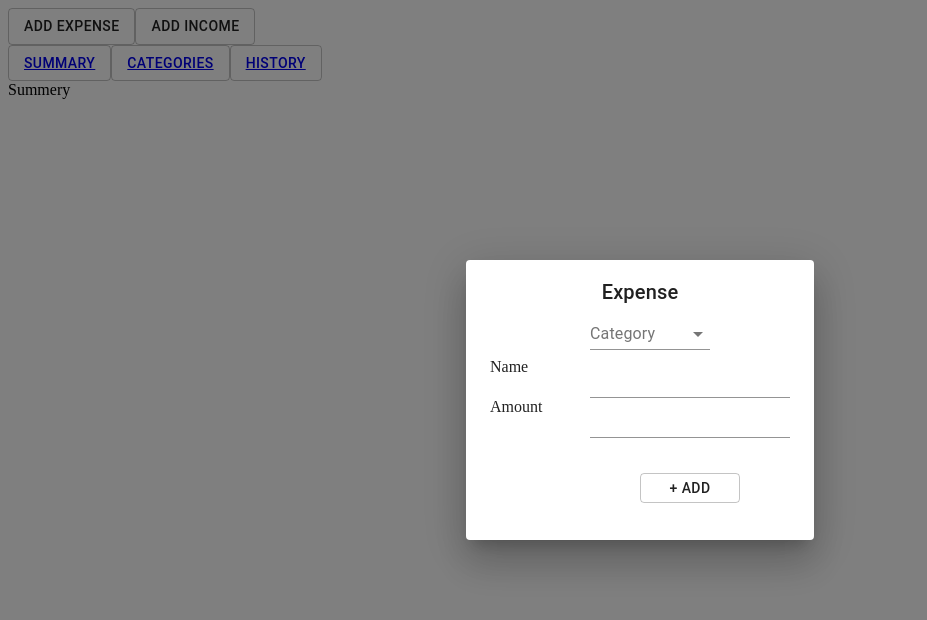
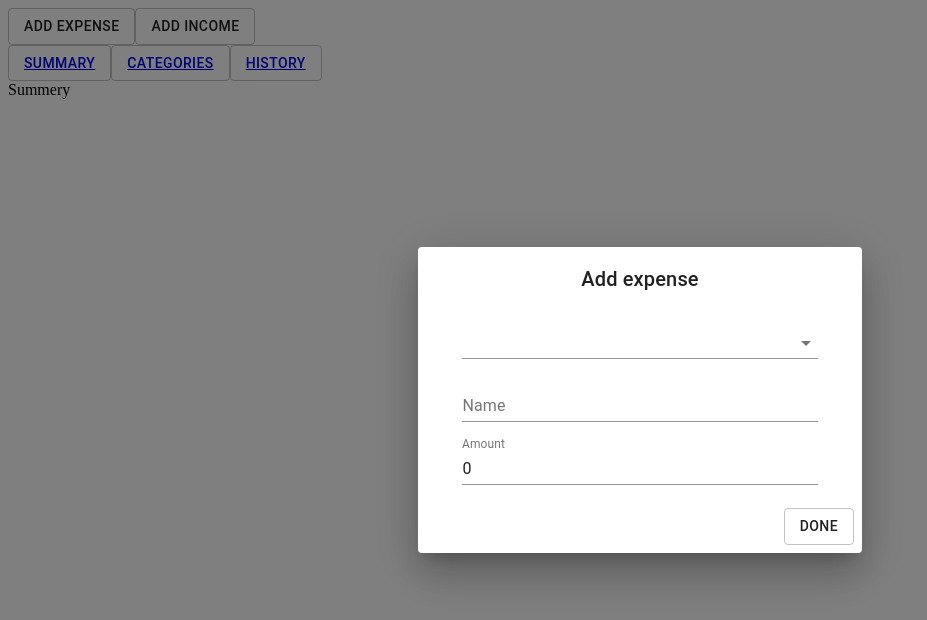
Before and after one commit to LuizaAv/aca-final-project-lge, a React (Create React App) app: page / in a window 1280 px wide. Both pictures are taken after a click on the button "ADD EXPENSE". Shown: the top 620 px of the page, without its empty margins (0-927 px from the left). Built offline with nearby package versions, Linux system fonts and the light colour scheme.

Commit message:
feat(AddBudget)  bugs and visual style fixed

```diff
--- a/src/Components/AddBudget/AddBudget.js
+++ b/src/Components/AddBudget/AddBudget.js
@@ -1,167 +1,132 @@
-import React, { useState, useContext } from "react";
-import { makeStyles } from "@material-ui/core/styles";
-import Button from "@material-ui/core/Button";
-import TextField from "@material-ui/core/TextField";
-import Dialog from "@material-ui/core/Dialog";
-import DialogContent from "@material-ui/core/DialogContent";
-import DialogTitle from "@material-ui/core/DialogTitle";
-import InputLabel from "@material-ui/core/InputLabel";
-import MenuItem from "@material-ui/core/MenuItem";
-import FormControl from "@material-ui/core/FormControl";
-import Select from "@material-ui/core/Select";
-import { addBudget } from "../../store/actions";
-import { useStoreContext } from "../../store/storeContext";
+import React, { useState } from 'react';
+import Button from '@material-ui/core/Button';
+import FormControl from '@material-ui/core/FormControl';
+import InputLabel from '@material-ui/core/InputLabel';
+import Dialog from '@material-ui/core/Dialog';
+import DialogTitle from '@material-ui/core/DialogTitle';
+import DialogActions from '@material-ui/core/DialogActions';
+import Select from '@material-ui/core/Select';
+import MenuItem from '@material-ui/core/MenuItem';
+import TextField from '@material-ui/core/TextField';
+import { makeStyles } from '@material-ui/core/styles';
 
-//import { budget } from "../../API/db";
+import { useStoreContext } from '../../store/storeContext';
+import { addBudget } from '../../store/actions';
 
-const useStyles = makeStyles(theme => ({
-  formControl: {
-    margin: theme.spacing(1),
-    minWidth: 120,
-    marginLeft: 100,
-    marginTop: -30
-  }
-}));
+const useStyles = makeStyles({
+  title: {
+    margin: 'auto',
+  },
+  itemSize: {
+    width: '80%',
+    margin: 'auto',
+    marginBottom: 15,
+  },
+});
 
-function AddBudget(props) {
+export default function AddBudget() {
   const classes = useStyles();
-  const [category, setCategory] = React.useState("");
+  const { state, dispatch } = useStoreContext();
+  const [type, setType] = useState('');
+  const [name, setName] = useState('');
+  const [category, setCategory] = React.useState('');
+  const [amount, setAmount] = useState(0);
+  const [date, setDate] = useState('');
   const [open, setOpen] = React.useState(false);
-  const [name, setName] = useState("");
-  const [amount, setAmount] = useState(0);
-  const { state, dispatch } = useStoreContext();
-  const [changeableData, setChangeableData] = useState("");
-  const [date, setDate] = useState("")
+
+  const handleOpen = () => {
+    setOpen(!open);
+  };
 
   const handleClickExpense = () => {
-    setOpen(true);
-    setChangeableData("Expense");
+    setType('expense');
+    handleOpen();
   };
 
   const handleClickIncome = () => {
-    setOpen(true);
-    setChangeableData("Income");
+    setType('income');
+    handleOpen();
   };
 
-  const handleClose = () => {
-    setOpen(false);
+  const handleNameChange = (e) => {
+    setName(e.target.value);
   };
 
-  const handleNameChange = e => {
-    setName(e.target.value);
-    console.log(name);
+  const handleAmountChange = (e) => {
+    setAmount(e.target.value);
   };
 
-  const handleAmountChange = e => {
-    setAmount(e.target.value);
-    console.log(amount);
+  const handleStateReset = () => {
+    setType('');
+    setName('');
+    setCategory('');
+    setAmount('');
+    setDate('');
+    setOpen(!open);
   };
 
   const handleAddingBudget = () => {
-    const id =
-      state.categories.reduce(
-        (acc, category) => (category.id > acc ? category.id : acc),
-        0
+    const id = state.budget.reduce(
+      (acc, budget) => (budget.id > acc ? budget.id : acc),
+      0,
     ) + 1;
-    const newDate = new Date()
-    setDate(`${newDate.getDay()}.${newDate.getMonth()}.${newDate.getYear()}`)
-    const addedBudget = {id, type: changeableData, name, category, amount, date};
-    setName("");
-    setAmount("");
-    setCategory('');
-    setOpen(!true);
+    const newDate = new Date();
+    setDate(`${newDate.getDay()}.${newDate.getMonth()}.${newDate.getYear()}`);
+    const addedBudget = {
+      id, type, name, category, amount, date,
+    };
+    handleStateReset();
     dispatch(addBudget(addedBudget));
-    //console.log(budget)
-    //console.log(date)
   };
 
-  const handleChangeSelect = event => {
-    setCategory(event.target.value);
+  const handleChangeSelect = (e) => {
+    setCategory(e.target.value);
   };
 
-  const style = {
-    sizes: {
-      height: 200,
-      width: 300,
-      margin: "auto"
-    },
-    title: {
-      textAlign: "center"
-    },
-    textfield: {
-      marginLeft: 100,
-      marginTop: -10
-    },
-    submitButton: {
-      height: 30,
-      width: 100,
-      marginLeft: 150,
-      marginBottom: -80
-    }
-  };
   return (
     <div>
-      <div className="addExpense">
       <Button variant="outlined" value="Expense" onClick={handleClickExpense}>
         Add Expense
       </Button>
       <Button variant="outlined" value="Income" onClick={handleClickIncome}>
         Add Income
       </Button>
-        <div>
-          <Dialog open={open} onClose={handleClose}>
-            <DialogTitle id="form-dialog-title" style={style.title}>
-              {changeableData}
-            </DialogTitle>
-            <DialogContent style={style.sizes}>
-              <div>
-                <FormControl className={classes.formControl}>
-                  <InputLabel id="demo-simple-select-label">
-                    Category
-                  </InputLabel>
-                  <Select
-                    labelId="demo-simple-select-label"
-                    id="demo-simple-select"
-                    value={category}
-                    onChange={handleChangeSelect}
-                  >
-                    {state.categories.map(category =>
-                      category.type === changeableData.toLowerCase() ? (
-                        <MenuItem value={category.name} key={category.name}>
-                          {category.name}
+
+      <Dialog fullWidth maxWidth="xs" open={open} onClose={handleOpen}>
+        <DialogTitle className={classes.title}>{`Add ${type}`}</DialogTitle>
+        <FormControl className={classes.itemSize}>
+          <InputLabel>{category}</InputLabel>
+          <Select value={category} onChange={handleChangeSelect}>
+            {state.categories
+              .filter((stateCategory) => stateCategory.type === type)
+              .map((stateCategory) => (
+                <MenuItem value={stateCategory.name} key={stateCategory.id}>
+                  {stateCategory.name}
                 </MenuItem>
-                      ) : null
-                    )}
+              ))}
           </Select>
         </FormControl>
-              </div>
-              <div>
-                <label>Name</label>
+
         <TextField
-                  style={style.textfield}
+          className={classes.itemSize}
+          label="Name"
+          value={name}
           onChange={handleNameChange}
         />
-              </div>
-              <div>
-                <label>Amount</label>
+
         <TextField
-                  style={style.textfield}
+          className={classes.itemSize}
+          label="Amount"
+          value={amount}
           onChange={handleAmountChange}
         />
-              </div>
-              <Button
-                variant="outlined"
-                style={style.submitButton}
-                onClick={handleAddingBudget}
-              >
-                + Add
+
+        <DialogActions>
+          <Button variant="outlined" onClick={handleAddingBudget}>
+            Done
           </Button>
-            </DialogContent>
+        </DialogActions>
       </Dialog>
-        </div>
-      </div>
     </div>
   );
 }
-
-export default AddBudget;
```
Lines whose indentation alone changed are shown as unchanged.
